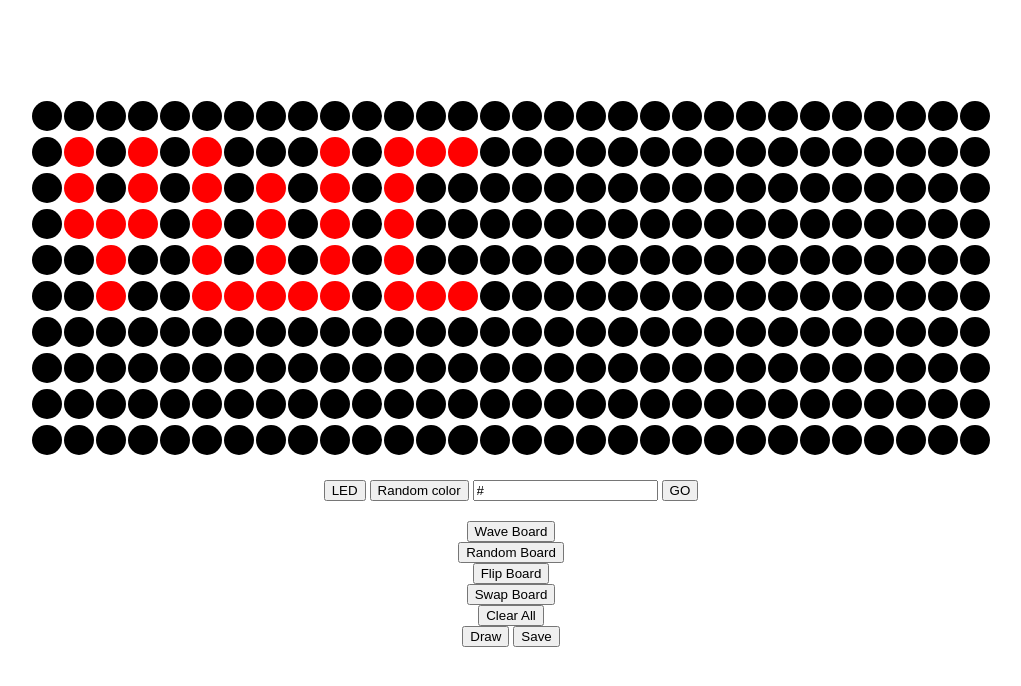
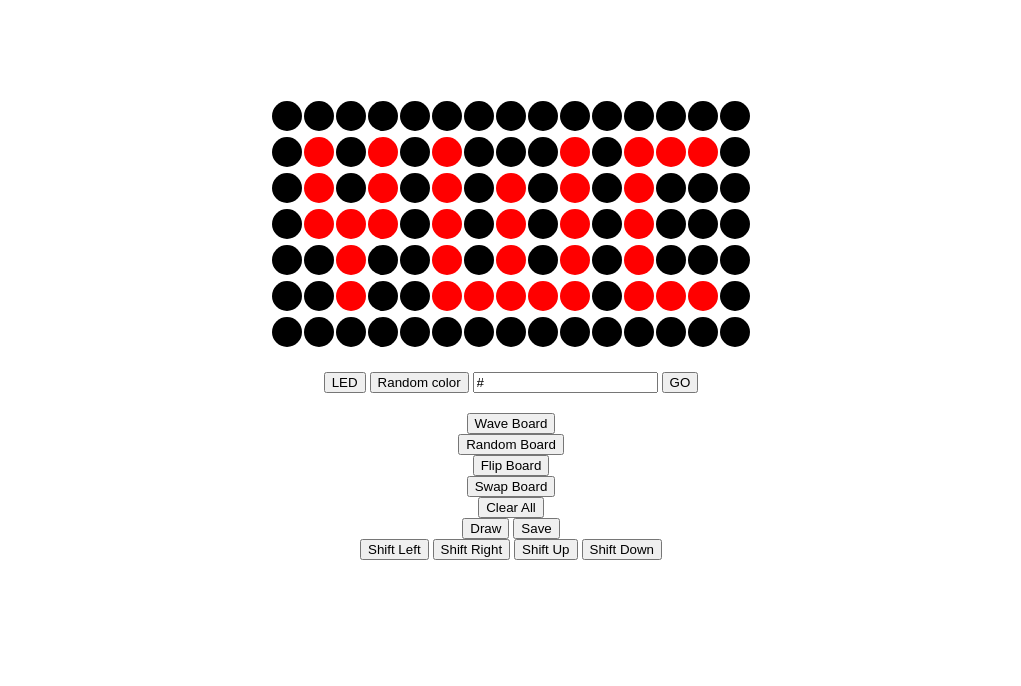
Before and after one commit to chinatip/YWC-HW, a plain HTML site: page board.html in a window 1280 px wide. Shown: the whole page, without its empty margins (129-1150 px from the left). Drawn offline with Linux system fonts and the light colour scheme.

Commit message:
Added shift left, right

```diff
--- a/board.html
+++ b/board.html
@@ -24,6 +24,12 @@
 				<button onclick="drawBoard()">Draw</button>
 				<button onclick="saveBoard()">Save</button>
 			</div>
+			<div class="shiftMenu">
+				<button onclick="shiftLeft()">Shift Left</button>
+				<button onclick="shiftRight()">Shift Right</button>
+				<button onclick="shiftUp()">Shift Up</button>
+				<button onclick="shiftDown()">Shift Down</button>
+			</div>
 		</div>
 	</div>
 	<script type="text/javascript">
@@ -34,8 +40,8 @@
 		var isUsingRandomBoard = false;
 		var isRandomColorLED = false;
 		var flipped = [];
-		var row = 10;
-		var col = 30;
+		var row = 7;
+		var col = 15;
 		var shape = [
 			//7*15
 			[0,0,0,0,0,0,0,0,0,0,0,0,0,0,0],
@@ -73,10 +79,10 @@
 			for (var i = 0; i < row; i++) {
 				for (var j = 0; j < col; j++) {
 					var box = document.getElementsByClassName("row")[i].childNodes;
+					var boxID = box[j].id;
 					box[j].addEventListener("click",
-						function () {
-							alert("You click me");
-							// document.getElementById(boxID).style.animation = "flash 1s 1 linear";
+						function (boxID) {
+							document.getElementById(boxID).style.background = "yellow";
 					});
 				}
 			}
@@ -95,7 +101,8 @@
 				for (var j = 0; j < col; j++) {
 					var pos = shape[i][j];
 					var box = document.getElementsByClassName("row")[i].childNodes;
-					if(pos == 1){
+					var color;
+					if (pos == 1){
 						box[j].style.background = "red";
 					} else {
 						box[j].style.background = "black";
@@ -107,14 +114,15 @@
 
 		function LEDBoard() {
 			var rowDiv = document.getElementsByClassName("row");
-			if(isRandomColorLED) {
+			if (isRandomColorLED) {
 				var LEDcolor = getRandomColor();
+				isRandomColorLED = false;
 			}
-			if(!isUsingLEDBoard) {
+			if (!isUsingLEDBoard) {
 				for (var i = 0; i < row; i++) {
 					for (var j = 0; j < col; j++) {
 						var pos =shape[i][j];
-						if(pos == 1){
+						if (pos == 1){
 							rowDiv[i].childNodes[j].style.background = LEDcolor;
 							rowDiv[i].childNodes[j].style.animation = "flash 1.8s infinite linear";
 						}
@@ -174,7 +182,7 @@
 
 		function randomBoard() {
 			var randomBackground;
-			if(!isUsingRandomBoard) {
+			if (!isUsingRandomBoard) {
 				var i = 0;
 				while (i<=1000) {
 					(function(i) {
@@ -183,7 +191,7 @@
 				       			var randomRow = Math.floor(Math.random() * row);
 								var randomCol = Math.floor(Math.random() * col);
 								var rowDiv = document.getElementsByClassName("row");
-								if(randomRow != 1 && randomCol != 1) {
+								if (randomRow != 1 && randomCol != 1) {
 									rowDiv[randomRow].childNodes[randomCol].style.background = getRandomColor();
 									console.log(randomRow+", "+randomCol);
 								}
@@ -213,18 +221,18 @@
 			var randomRow = Math.floor(Math.random() * row);
 			var randomCol = Math.floor(Math.random() * col);
 			flipped = [];
-				for(var x = 0; x < row; x++){
+				for (var x = 0; x < row; x++){
 				    flipped[x] = [];
 			}
 			var sum = recursiveFlipBoard(randomRow, randomCol);
 		}
 
 		var flipped = [];
-		for(var x = 0; x < row; x++){
+		for (var x = 0; x < row; x++){
 		    flipped[x] = [];
 		}
 		function recursiveFlipBoard(r, c){
-			if(flipped[r][c] == "I") {
+			if (flipped[r][c] == "I") {
 				return 0;
 			}
 			flipped[r][c] = "I";
@@ -234,21 +242,21 @@
 			document.getElementsByClassName("row")[r].childNodes[c].style.background = randomColor;
 			setTimeout(
 				function(){
-       				if (r-1>=0) {
-						document.getElementsByClassName("row")[r-1].childNodes[c].style.background = randomColor;
-						sum += recursiveFlipBoard(r-1, c);
+       				if (r - 1 >= 0) {
+						document.getElementsByClassName("row")[r - 1].childNodes[c].style.background = randomColor;
+						sum += recursiveFlipBoard(r - 1, c);
 					}
-					if (r+1<=row) {
-						document.getElementsByClassName("row")[r+1].childNodes[c].style.background = randomColor;
-						sum += recursiveFlipBoard(r+1, c);
+					if (r + 1 <= row) {
+						document.getElementsByClassName("row")[r + 1].childNodes[c].style.background = randomColor;
+						sum += recursiveFlipBoard(r + 1, c);
 					}
-					if (c-1>=0) {
-						document.getElementsByClassName("row")[r].childNodes[c-1].style.background = randomColor;
-						sum += recursiveFlipBoard(r, c-1);
+					if (c - 1 >= 0) {
+						document.getElementsByClassName("row")[r].childNodes[c - 1].style.background = randomColor;
+						sum += recursiveFlipBoard(r, c - 1);
 					}
-					if (c+1<=col) {
-						document.getElementsByClassName("row")[r].childNodes[c+1].style.background = randomColor;
-						sum += recursiveFlipBoard(r, c+1);
+					if (c + 1 <= col) {
+						document.getElementsByClassName("row")[r].childNodes[c + 1].style.background = randomColor;
+						sum += recursiveFlipBoard(r, c + 1);
 					}
        			}, (100)
        		);
@@ -257,7 +265,7 @@
 		function swapBoard() {
 			for (var i = 0; i < shape.length; i++) {
 				for (var j = 0; j < shape[0].length; j++) {
-					if(shape[i][j] == 0) shape[i][j] = 1;
+					if (shape[i][j] == 0) shape[i][j] = 1;
 					else shape[i][j] = 0;
 				}
 			}
@@ -272,8 +280,43 @@
 			render();
 		}
 
+		function shiftLeft() {
+			for (var i = 0; i < row; i++) {
+				shape[i].push(shape[i].shift());
+			}
+			render();
+		}
+
+		function shiftRight() {
+			for (var i = 0; i < row; i++) {
+				shape[i] = [shape[i].pop()].concat(shape[i]);
+			}
+			render();
+		}
+
+		function shiftUp() {
+			var temp = shape;
+			for (var i = 0; i < row; i++) {
+				if (i == row-1) {
+					shape[i] = temp[0];
+				}
+				shape[i] = temp[i+1];
+			}
+			render();
+		}
+
+		function shiftDown() {
+			var temp = shape;
+			for (var i = 0; i < row; i++) {
+				if (i == 0) {
+					shape[i] = temp[row-1];
+				}
+				shape[i] = temp[i-1];
+			}
+			render();
+		}
 		createBoard();
-		// addClickListener();
+		addClickListener();
 		render();
 	</script>
 </body>
```
